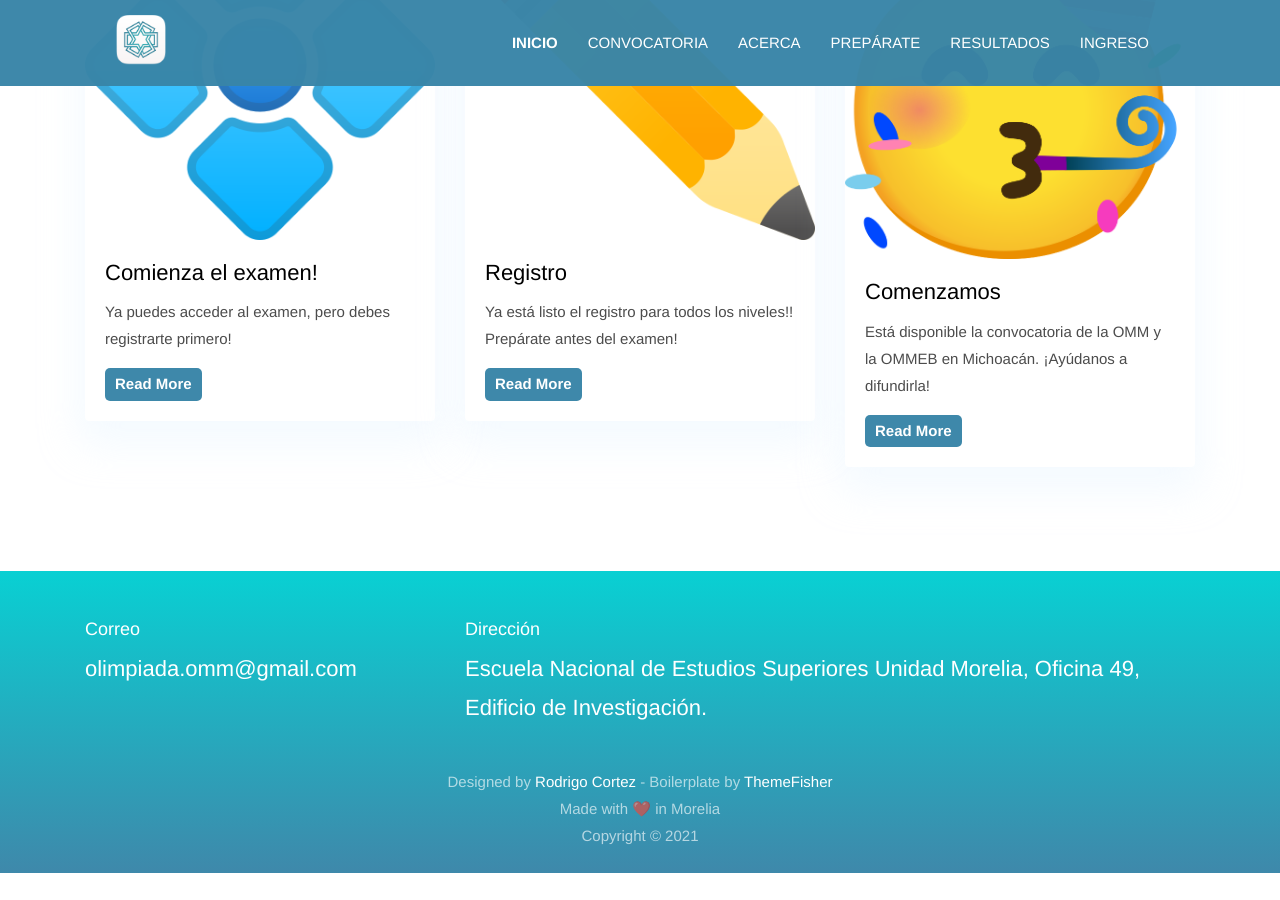
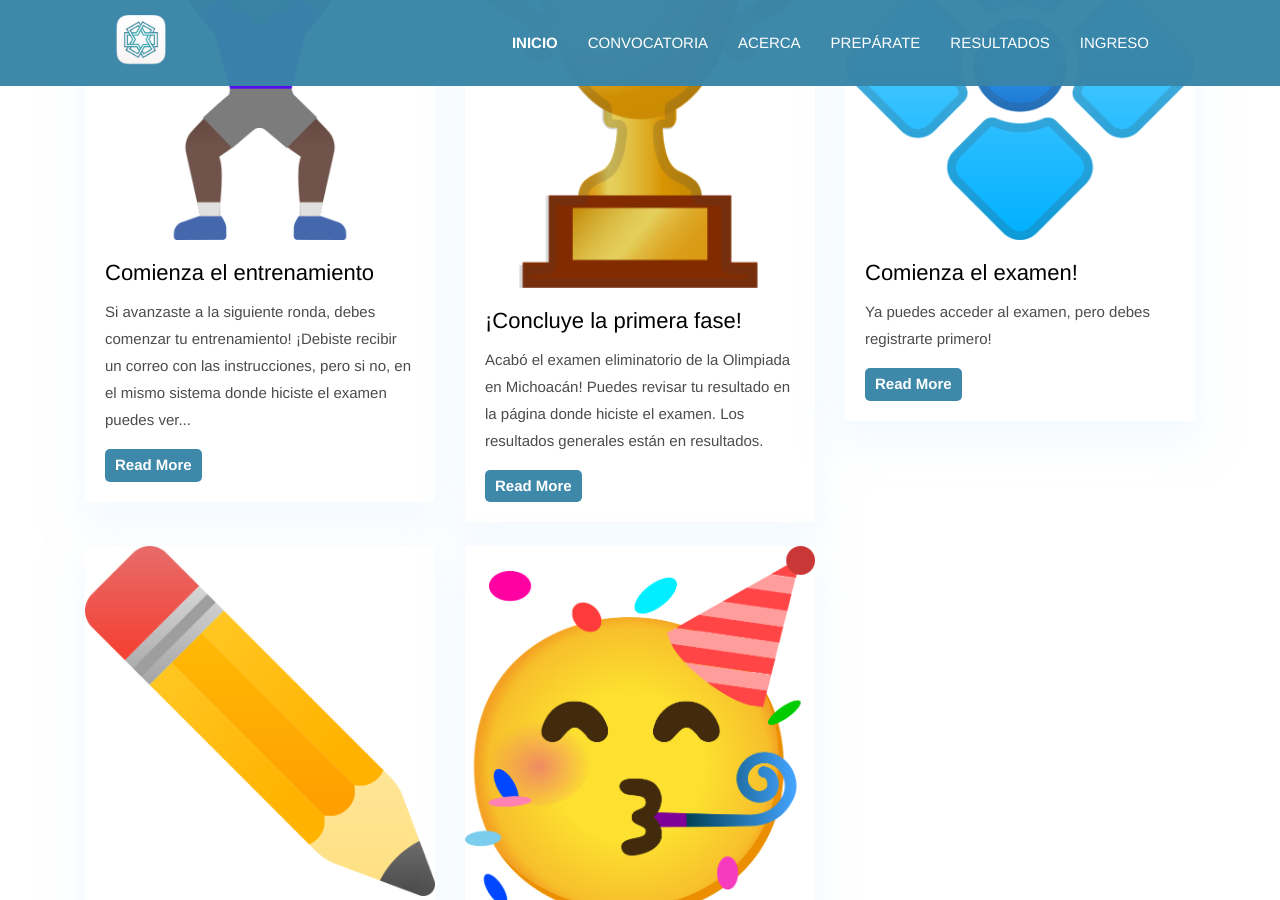
Before and after one commit to OlimpiadaMatematicasMichoacan/WOMM, a Jekyll site: the page built from _pages/noticias.html, in a window 1280 px wide and 900 px high, scrolled down 694 px. Built offline with Jekyll 4.4.1, drawn with Linux system fonts in a browser that asks for light colours; before the commit the page ends 1567 px from its top, so only the background shows below that.

Commit message:
Added noticias de entrenamiento, etc.

```diff
--- a/_data/settings.yml
+++ b/_data/settings.yml
@@ -135,8 +135,8 @@ stats:
 # Events Section
 
 events:
-- {name: Examen Eliminatorio Primera Vuelta, icon: 'logo-1.png', date: '20-21 Marzo 2021', organization: '¡Totalmente virtual!<br><a href="https://registro.olimpiadamatematicasmichoacan.org:8443/login/index.php">¡Regístrate ya!</a>'}
-- {name: Examen Eliminatorio Segunda Vuelta, icon: 'logo-2.png', date: '3-4 Abril 2021', organization: '¡Totalmente virtual!<br><a href="https://registro.olimpiadamatematicasmichoacan.org:8443/login/index.php">¡Regístrate ya!</a>'}
+- {name: Estatal Fase 2, icon: 'logo-3.png', date: '24-25 Abril 2021', organization: '¡Totalmente virtual!<br><a href="https://registro.olimpiadamatematicasmichoacan.org:8443/login/index.php">¡En el mismo sistema donde hiciste el primer examen!</a>'}
+- {name: Entrenamiento en Línea, icon: 'training.png', date: '7-24 Abril 2021', organization: '<a href="https://registro.olimpiadamatematicasmichoacan.org:8443/login/index.php">Si avanzaste, ¡ingresa al sistema ya!</a>'}
 #- {name: Semifinal OMM, icon: 'icon-2.png', date: 'Abril 2021', organization: 'ENES Morelia'}
 #- {name: Final OMM, icon: 'icon-3.png', date: 'Mayo 2021', organization: 'UMICH'}
 
--- /dev/null
+++ b/_posts/2020-04-04-ConcluyeRonda.markdown
@@ -0,0 +1,10 @@
+---
+layout: post
+title:  ¡Concluye la primera fase!
+date:   2020-04-04 22:15:55 +0300
+image:  /assets/images/blog/end.png
+author: Miguel Raggi
+tags:   OMM, OMMEB
+---
+
+Acabó el examen eliminatorio de la Olimpiada en Michoacán! Puedes revisar tu resultado en la página donde hiciste el examen. Los resultados generales están en [resultados](resultados).
--- /dev/null
+++ b/_posts/2020-04-07-Comienza-entrenamiento.markdown
@@ -0,0 +1,10 @@
+---
+layout: post
+title:  Comienza el entrenamiento
+date:   2020-04-07 22:15:55 +0300
+image:  /assets/images/blog/training.png
+author: Miguel Raggi
+tags:   OMM, OMMEB
+---
+
+Si avanzaste a la siguiente ronda, debes comenzar tu entrenamiento! ¡Debiste recibir un correo con las instrucciones, pero si no, en el [mismo sistema](/registro) donde hiciste el examen puedes ver todo el entrenamiento (en el menú de la izquierda haz click en "Entrenamiento 1").
```
Also changed, not shown: assets/images/blog/end.png (added), assets/images/blog/end.svg (added), assets/images/blog/training.png (added), assets/images/blog/training.svg (added), assets/images/experience/logo-3.png (added), assets/images/experience/training.png (added), assets/images/icons/training.png (added).
